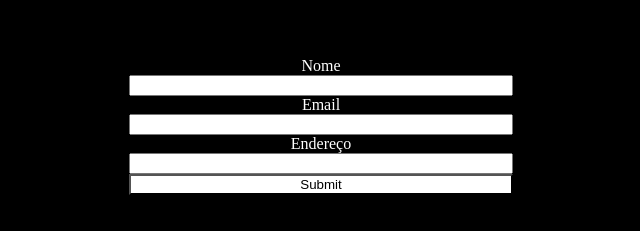
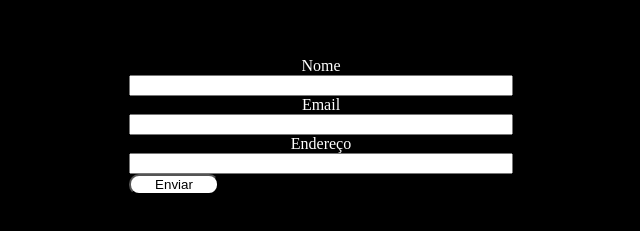
Before and after one commit to liviaxsouza/desafio-07.03.2023, a plain HTML site: page pages/feedback.html in a window 1280 px wide. Shown: the part 489-720 px from the top of the page, without its empty margins (319-959 px from the left). Drawn offline with Linux system fonts and the light colour scheme.

Commit message:
alteração do botao

```diff
--- a/assets/css/feedback.css
+++ b/assets/css/feedback.css
@@ -10,7 +10,7 @@ body{
     text-align: center;
     display: flex;
     flex-direction: column;
-    border-radius: 30px;
+    border-radius: 10px;
 }
 
 h1 {
@@ -30,4 +30,8 @@ h1 {
 
 #botão {
     background-color:white;
+    width: 90px;
+    text-align: center;
+    text-justify: auto;
+    border-radius: 10px;
 }
--- a/pages/feedback.html
+++ b/pages/feedback.html
@@ -27,7 +27,7 @@
 
         <label> Endereço </label>
         <input type="text" required>
-        <input type="submit" id="botão">
+        <button id="botão"> Enviar </button>
 
     <iframe src="./../layouts/footer.html" width="100%" frameborder="no" scrolling="0"></iframe>
 
```
